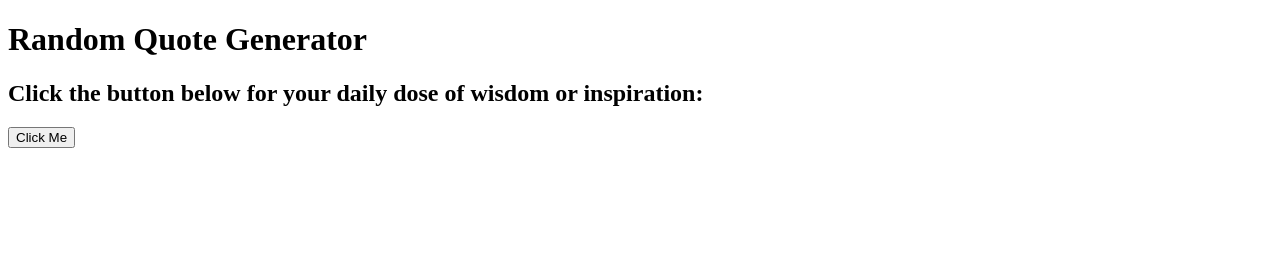
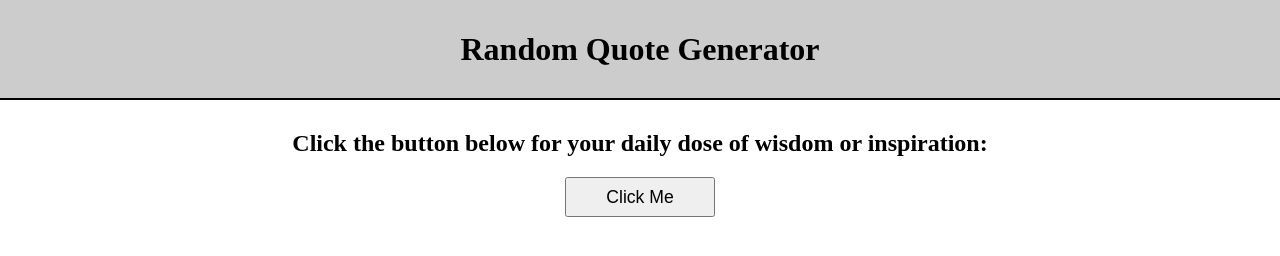
Before and after one commit to joaopulsz/random-quote-generator, a plain HTML site: page index.html in a window 1280 px wide. Drawn offline with Linux system fonts and the light colour scheme.

Commit message:
added initial styling

```diff
--- a/index.html
+++ b/index.html
@@ -18,7 +18,7 @@
     <main>
         <h2>Click the button below for your daily dose of wisdom or inspiration:</h2>
 
-        <button>Click Me</button>
+        <button id="quote-generator-btn">Click Me</button>
     </main>
 
     <script src="app.js"></script>
--- a/style.css
+++ b/style.css
@@ -0,0 +1,29 @@
+* {
+    padding: 0;
+    margin: 0;
+    box-sizing: border-box;
+    text-align: center;
+}
+
+header {
+    width: 100%;
+    height: 100px;
+    display: flex;
+    align-items: center;
+    justify-content: center;
+    background-color: #ccc;
+    border-bottom: 2px solid black;
+    margin-bottom: 30px;
+    top: 0;
+    position: sticky;
+}
+
+h2 {
+    margin-bottom: 20px;
+}
+
+#quote-generator-btn {
+    font-size: 1.1rem;
+    width: 150px;
+    height: 40px;
+}
```
